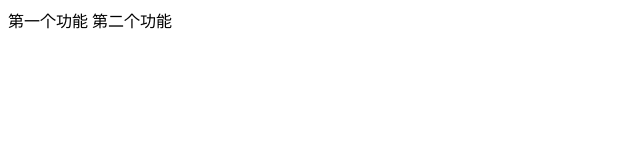
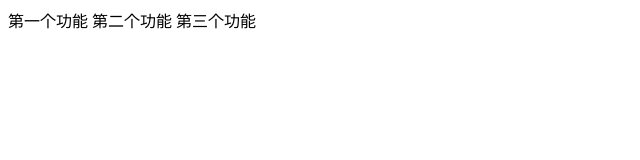
Before and after one commit to peikaqiu/web, a plain HTML site: page index2.html in a window 1280 px wide. Shown: the whole page, without its empty margins (0-640 px from the left). Drawn offline with Linux system fonts and the light colour scheme.

Commit message:
第三个功能完成

```diff
--- a/index2.html
+++ b/index2.html
@@ -7,5 +7,6 @@
 	<body>
 		第一个功能
 		第二个功能
+		第三个功能
 	</body>
 </html>
```
